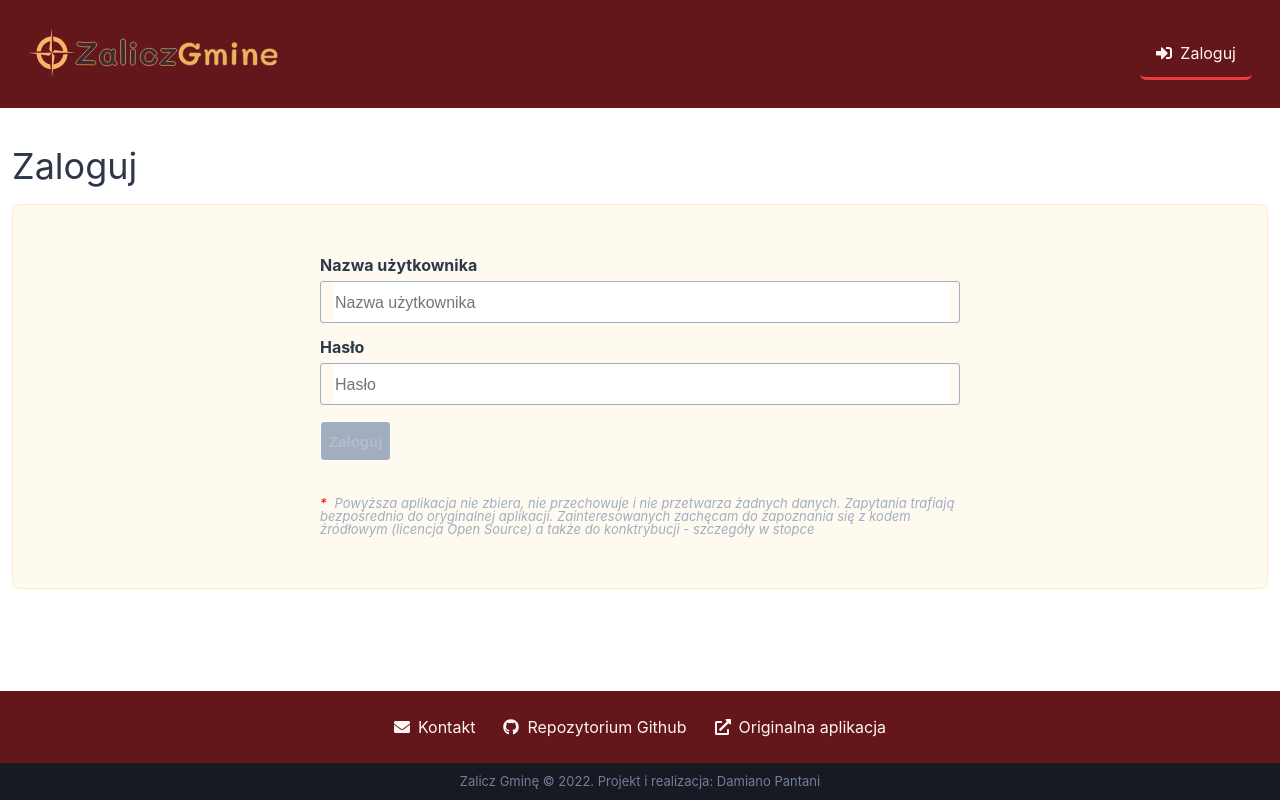
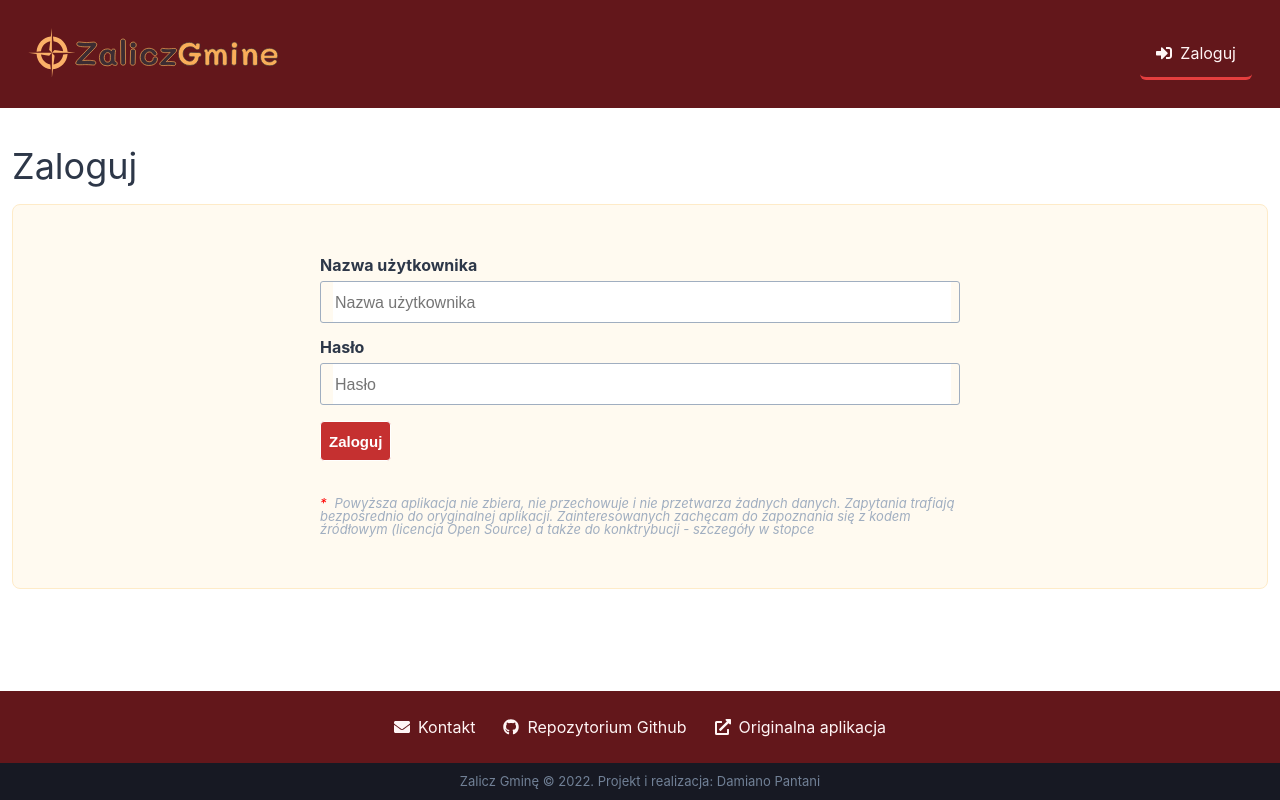
Before and after one commit to DamianoPantani/zalicz-gmine, a React (Create React App) app in the folder packages/client/: page /login in a window 1280 px wide. Built offline with nearby package versions, Linux system fonts and the light colour scheme; no server answers.

Commit message:
Login form - slight refactoring

```diff
--- a/packages/client/src/SessionContext.tsx
+++ b/packages/client/src/SessionContext.tsx
@@ -39,6 +39,10 @@ const createSessionStore = ({ run, runWithParams }: UseRequest) =>
     },
 
     login: async (form) => {
+      if (!form.username || !form.password) {
+        return;
+      }
+
       set({ isLoggingIn: true });
       const {
         data: user,
--- a/packages/client/src/components/forms/Input.tsx
+++ b/packages/client/src/components/forms/Input.tsx
@@ -6,7 +6,7 @@ type Props = {
   type?: React.HTMLInputTypeAttribute;
   placeholder?: string;
   value?: string;
-  onChange?: (value?: string) => void;
+  onChange?: (value: string) => void;
 };
 
 export const Input = ({
--- a/packages/client/src/components/forms/useFormikField.ts
+++ b/packages/client/src/components/forms/useFormikField.ts
@@ -1,19 +1,11 @@
 import { useField } from "formik";
-import { useCallback } from "react";
 
-type FormikField<T> = [T, (newValue: T | undefined) => void];
+type FormikField<T> = [T, (newValue: T) => void];
 
 // - patches `useField` - `setValue` caused infinite loops
 
 export const useFormikField = <T>(path: string): FormikField<T> => {
   const [{ value }, , { setValue }] = useField<T>(path);
 
-  const patchedSetValue = useCallback(
-    (newValue: T | undefined) => {
-      newValue !== undefined && value !== newValue && setValue(newValue);
-    },
-    [setValue, value]
-  );
-
-  return [value, patchedSetValue];
+  return [value, setValue];
 };
--- a/packages/client/src/components/routes/Login.tsx
+++ b/packages/client/src/components/routes/Login.tsx
@@ -56,11 +56,7 @@ const LoginForm = ({ isLoading, error }: Props) => {
             />
           </div>
           <div className={styles.formState}>
-            <Button
-              type="submit"
-              isLoading={isLoading}
-              disabled={!username || !password} // TODO: auto-fill
-            >
+            <Button type="submit" isLoading={isLoading}>
               {t("form.login.login")}
             </Button>
             {error && <span className={styles.error}>{error}</span>}
```
